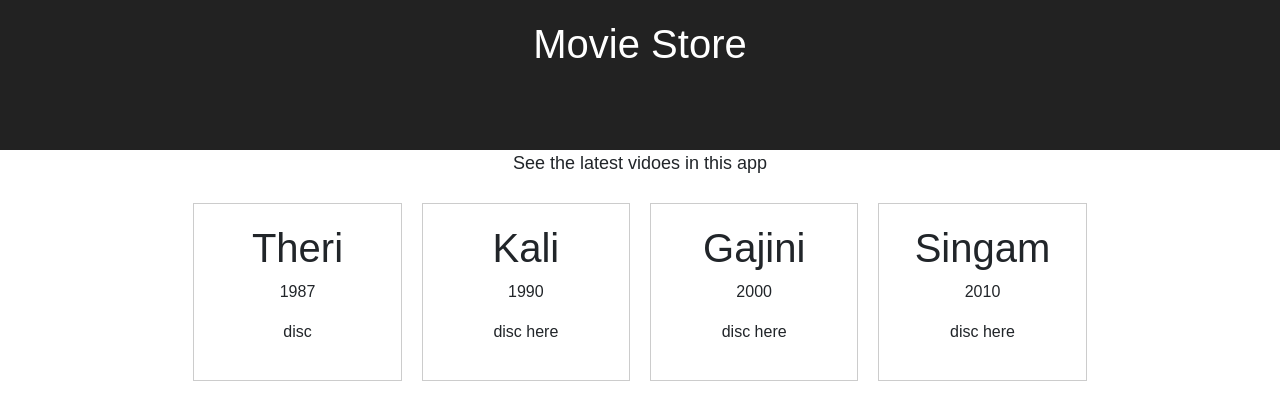
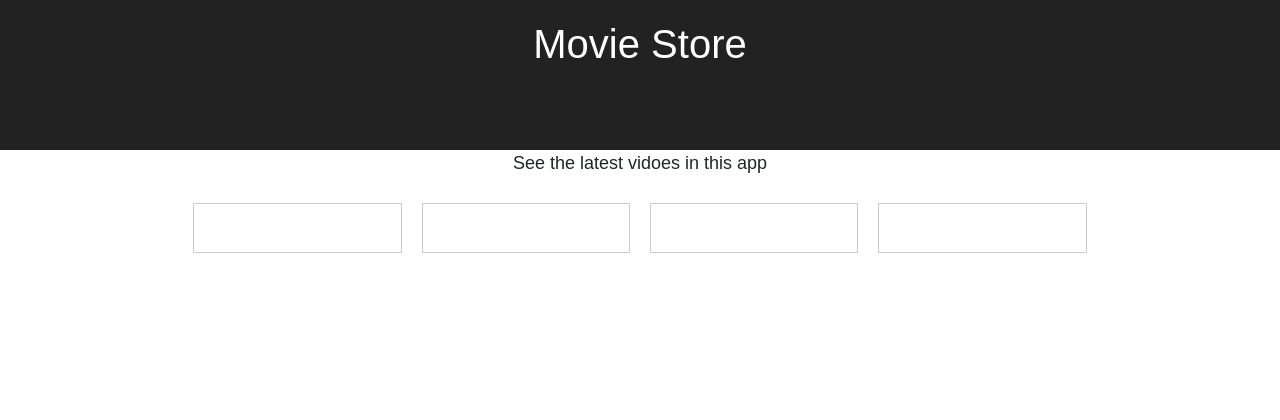
Before and after one commit to jvelumani/my-app, a React (Create React App) app: page / in a window 1280 px wide. Shown: the top 420 px of the page. Built offline with nearby package versions, Linux system fonts and the light colour scheme; the HTML template or start-up script is replaced by a standard one.

Commit message:
movie list saved in seed

```diff
--- a/src/App.js
+++ b/src/App.js
@@ -4,6 +4,12 @@ import './Movie/MovieDisplay.css';
 
 import MyMovies from './Movie/MovieDisplay'
 class App extends Component {
+
+  state = {
+    name :["Kabali", "Kali", "Kabli 2", "Kali2","Kali4"],
+    movieImage:["moveimage","movieimage1", "movieimage1", "movieimage1", "movieimage1"],
+    movieYear:["1999","2000","2001","2002","2003","2004","2005"]
+  }
 
 
   render() {
@@ -17,14 +23,16 @@ class App extends Component {
           <p className="App-intro">
             See the latest vidoes in this app
           </p>
+          <div id="movieWrapper" className="col-md-12">
+          <MyMovies name={this.state.name[0]} movieImage={this.state.movieImage[0]} movieYear={this.state.movieYear[0]} movieDis={"disc"} />
+          <MyMovies name={this.state.name[1]} movieImage={this.state.movieImage[1]} movieYear={this.state.movieYear[1]}  movieDis={"disc here"} />
+          <MyMovies name={this.state.name[2]} movieImage={this.state.movieImage[2]}  movieYear={this.state.movieYear[2]} movieDis={"disc here"} />
+          <MyMovies name={this.state.name[3]} movieImage={this.state.movieImage[3]}  movieYear={this.state.movieYear[3]} movieDis={"disc here"} />
+        </div>
+
 
         </section>
-        <div id ="movieWrapper" className="col-md-12">
-           <MyMovies name ={"Theri"} movieImage={"movie image"} movieYear={"1987"} movieDis={"disc"}/>
-           <MyMovies name ={"Kali"} movieImage={"movie image"} movieYear={"1990"} movieDis={"disc here"}/>
-           <MyMovies name ={"Gajini"} movieImage={"movie oiuoiuoi"} movieYear={"2000"} movieDis={"disc here"}/>
-           <MyMovies name ={"Singam"} movieImage={"movie oiuoiuoi"} movieYear={"2010"} movieDis={"disc here"}/>
-        </div>
+
       </div>
     );
   }
--- a/src/Movie/MovieDisplay.js
+++ b/src/Movie/MovieDisplay.js
@@ -1,15 +1,16 @@
 import React from 'react';
 
 class MyMovies extends React.Component{
+
+
 
     render(){
         console.log(this.props)
         return(
 
             <div className="movieWrap col-md-2">
-                <h1>{this.props.name}</h1>
-                <p>{this.props.movieYear}</p>
-                <p>{this.props.movieDis}</p>
+                <h1>{this.props.movieitems}</h1>
+
             </div>
 
         )
```
Also changed, not shown: src/seed.js (added, +37 -0 lines).
